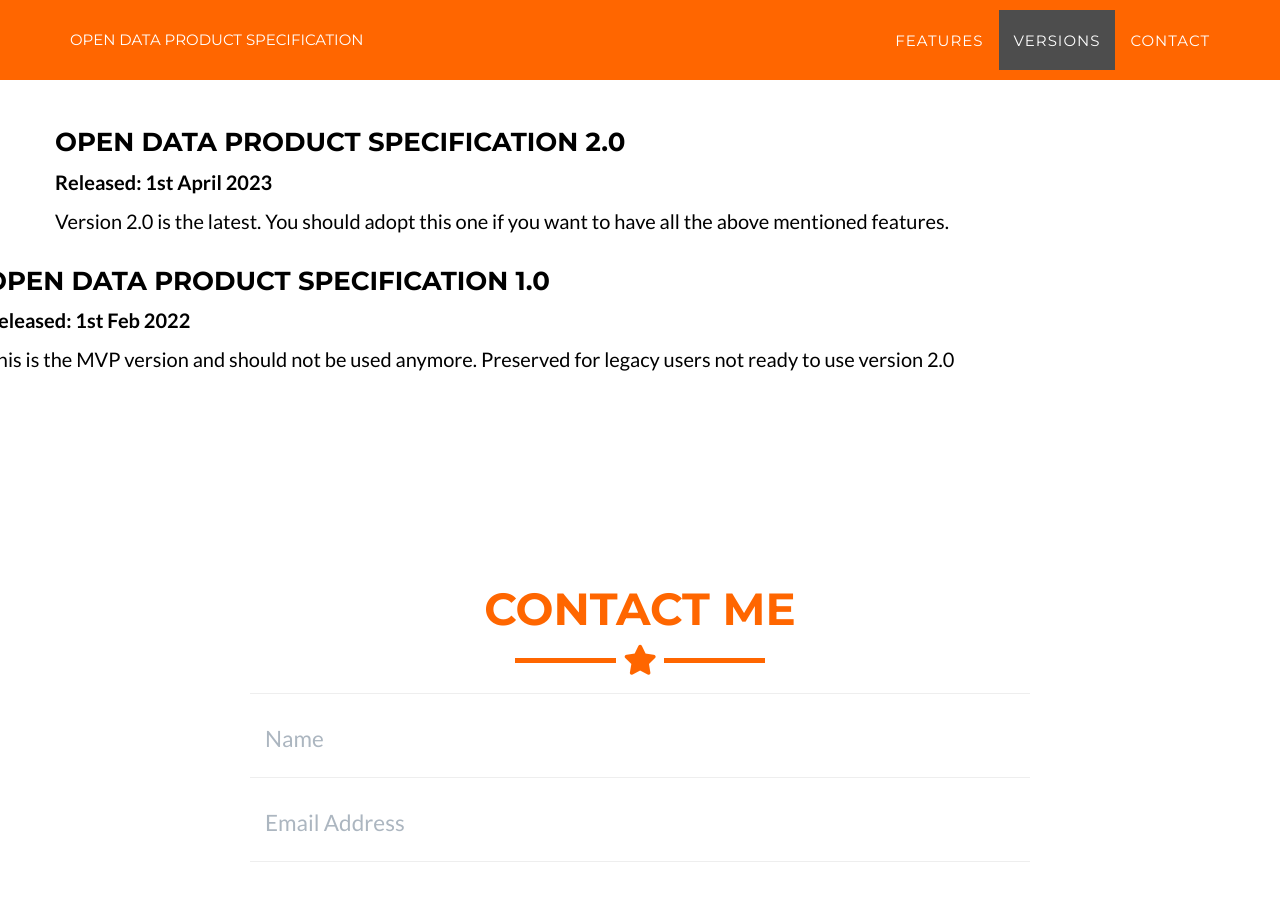
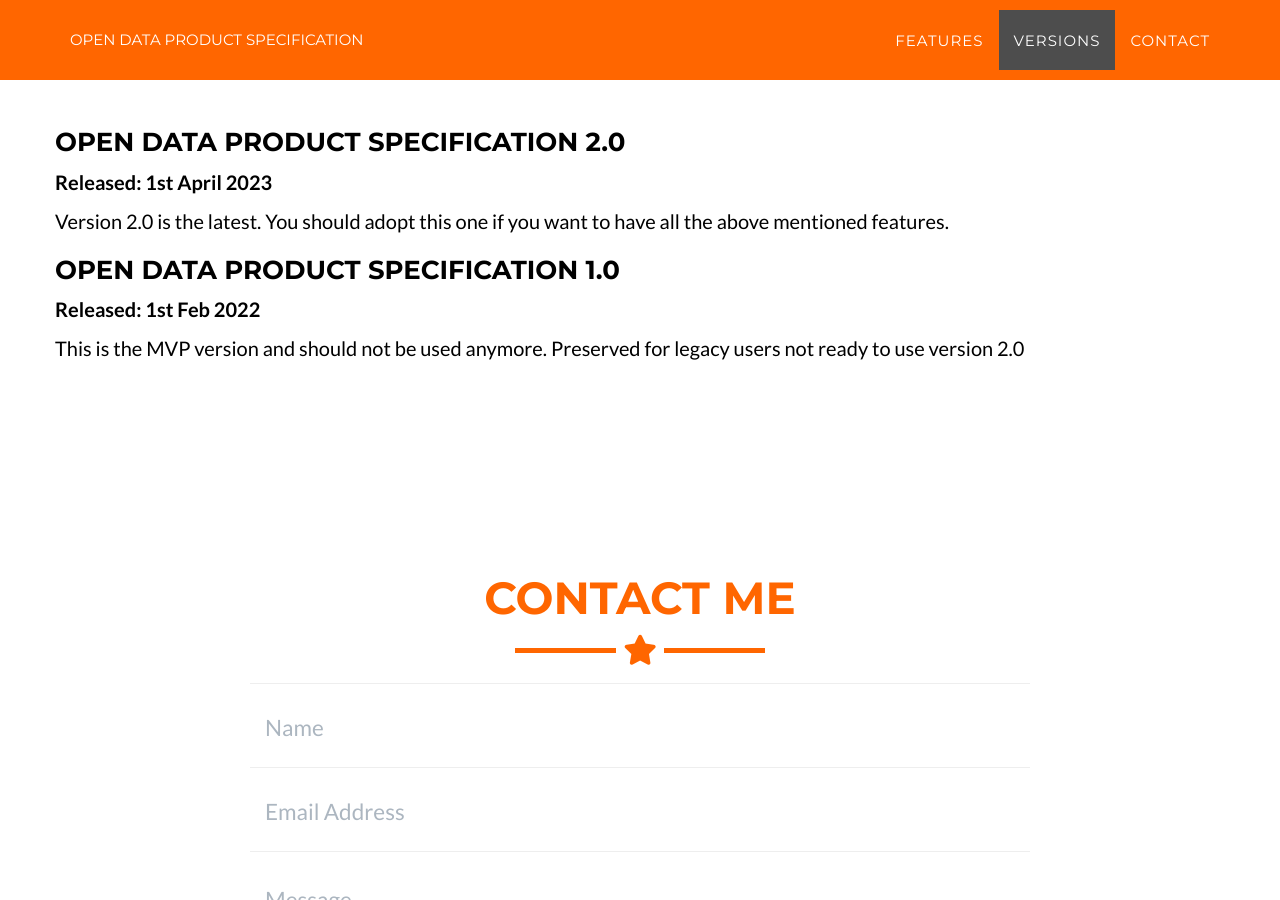
Before and after one commit to jeromelachaud/freelancer-theme, a Jekyll site: the page built from _posts/2023-04-01-related.markdown, in a window 1280 px wide and 900 px high, scrolled down 2220 px. Built offline with Jekyll 4.4.1, drawn with Linux system fonts in a browser that asks for light colours.

Commit message:
Update about.html

```diff
--- a/_includes/about.html
+++ b/_includes/about.html
@@ -12,10 +12,6 @@
         <h3>Open Data Product Specification 2.0</h3>
         <p><b>Released: 1st April 2023</b></p>
         <p>Version 2.0 is the latest. You should adopt this one if you want to have all the above mentioned features. <a href="https://open-data-product-initiative.github.io/open-data-product-spec-1.1dev/">See the full specification."</a> </p>
-      </div>
-    </div>
-    <div class="row">
-      <div>
         <h3>Open Data Product Specification 1.0</h3>
         <p><b>Released: 1st Feb 2022</b></p>
         <p>This is the MVP version and should not be used anymore. Preserved for legacy users not ready to use version 2.0</p>
```
